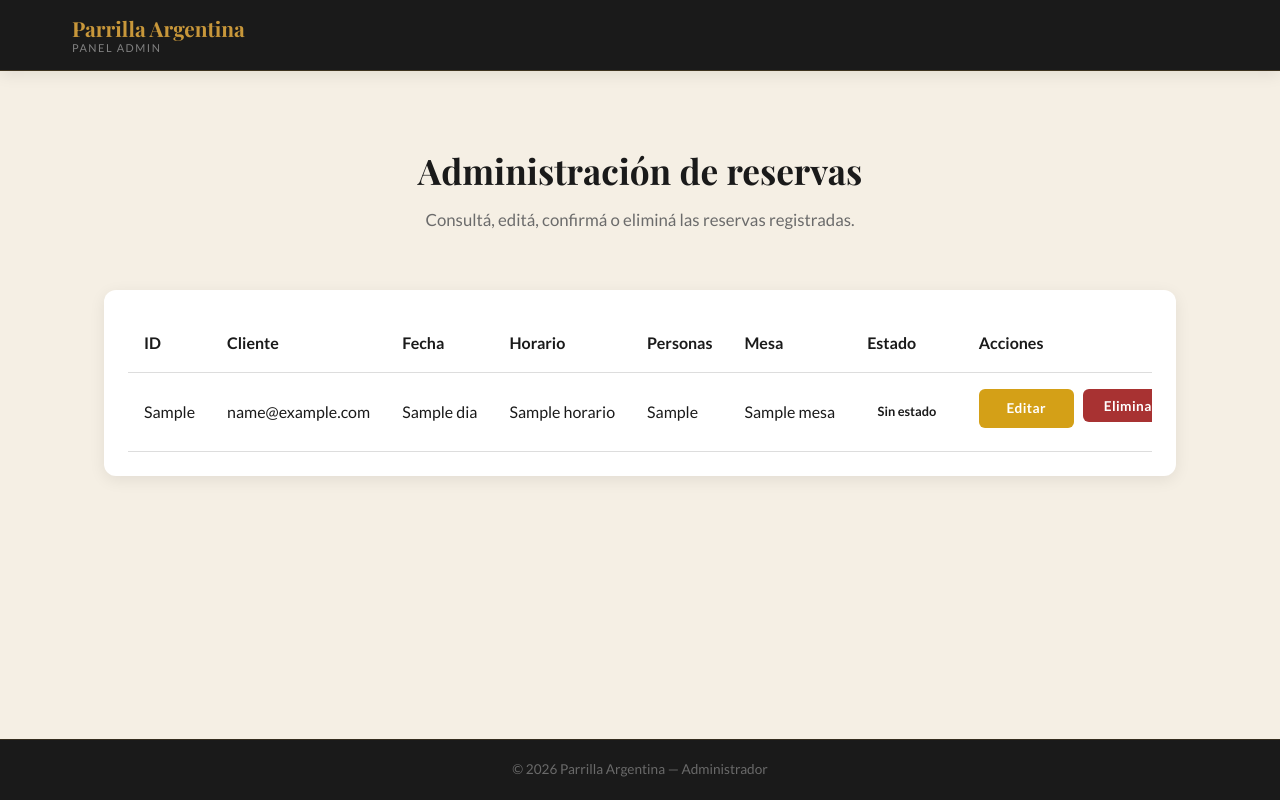
After one commit to IgnacioZamparolo/VEDAAVIFI-TP-FINAL, a Flask app: template frontend/app/templates/reservas_admin.html in a window 1280 px wide. The commit adds this page. Run offline with Flask 3, Linux system fonts and the light colour scheme; the template is opened without the code that fills it: most values are stand-ins (such as "Sample title", 1, 10 or a date in 2020).

Commit message:
feat(reservas): agregar panel de administración de reservas

```diff
--- /dev/null
+++ b/frontend/app/static/css/reservas_admin.css
@@ -0,0 +1,190 @@
+.table-section {
+  width: 100%;
+  padding: 2rem;
+  box-sizing: border-box;
+}
+
+.reservas-card {
+  width: 100%;
+  max-width: 1200px;
+  margin: 0 auto;
+  background-color: #ffffff;
+  border-radius: 12px;
+  padding: 1.5rem;
+  box-shadow: 0 4px 16px rgba(0, 0, 0, 0.08);
+  box-sizing: border-box;
+}
+
+.table-responsive {
+  width: 100%;
+  overflow-x: auto;
+}
+
+.reservas-table {
+  width: 100%;
+  min-width: 1000px;
+  border-collapse: collapse;
+  table-layout: auto;
+}
+
+.reservas-table th,
+.reservas-table td {
+  padding: 1rem;
+  text-align: left;
+  border-bottom: 1px solid #dddddd;
+  vertical-align: middle;
+  white-space: nowrap;
+}
+
+.reservas-table th {
+  font-weight: 700;
+  white-space: nowrap;
+}
+
+.reservas-table tbody tr:hover {
+  background-color: #f7f7f7;
+}
+
+.estado {
+  display: inline-block;
+  padding: 0.35rem 0.65rem;
+  border-radius: 999px;
+  font-size: 0.8rem;
+  font-weight: 700;
+  white-space: nowrap;
+}
+
+.estado--pendiente {
+  background-color: #fff3cd;
+  color: #856404;
+}
+
+.estado--confirmada {
+  background-color: #d4edda;
+  color: #155724;
+}
+
+.estado--cancelada {
+  background-color: #f8d7da;
+  color: #721c24;
+}
+
+.estado--finalizada {
+  background-color: #d1ecf1;
+  color: #0c5460;
+}
+
+.estado--vencida {
+  background-color: #e2e3e5;
+  color: #383d41;
+}
+
+.reservas-actions {
+  min-width: 260px;
+  white-space: nowrap;
+}
+
+.reservas-actions form,
+.reservas-actions .editar-reserva {
+  display: inline-block;
+  margin: 0 0.4rem 0.4rem 0;
+  vertical-align: top;
+}
+
+.reservas-actions .form__btn {
+  width: auto;
+  min-width: 95px;
+  padding: 0.55rem 0.8rem;
+  border: none;
+  border-radius: 6px;
+  font-family: inherit;
+  font-size: 0.85rem;
+  font-weight: 700;
+  cursor: pointer;
+  text-align: center;
+}
+
+.form__btn--confirmar {
+  background-color: #2e7d32;
+  color: #ffffff;
+}
+
+.form__btn--editar {
+  display: block;
+  background-color: #d4a017;
+  color: #ffffff;
+  list-style: none;
+}
+
+.form__btn--submit {
+  background-color: #2e7d32;
+  color: #ffffff;
+}
+
+.form__btn--danger {
+  background-color: #a83232;
+  color: #ffffff;
+}
+
+.reservas-actions .form__btn:hover {
+  opacity: 0.85;
+}
+
+.editar-reserva {
+  margin: 0;
+}
+
+.editar-reserva[open] {
+  background-color: #f8f8f8;
+  border-radius: 8px;
+  padding: 0.6rem;
+}
+
+.editar-reserva__form {
+  margin-top: 0.8rem;
+}
+
+.editar-reserva__form .form__group {
+  margin-bottom: 0.8rem;
+}
+
+.editar-reserva__form .form__label {
+  display: block;
+  margin-bottom: 0.3rem;
+  font-size: 0.8rem;
+  font-weight: 700;
+}
+
+.editar-reserva__form .form__input {
+  width: 100%;
+  padding: 0.55rem;
+  border: 1px solid #cccccc;
+  border-radius: 6px;
+  font-family: inherit;
+  font-size: 0.85rem;
+  box-sizing: border-box;
+}
+
+.editar-reserva__form .form__input:focus {
+  outline: none;
+  border-color: #d4a017;
+}
+
+.reservas-empty {
+  padding: 3rem 1.5rem;
+  text-align: center;
+  background-color: #f8f8f8;
+  border: 1px dashed #cccccc;
+  border-radius: 10px;
+}
+
+.reservas-empty h2 {
+  margin-bottom: 0.6rem;
+  font-family: "Playfair Display", serif;
+  font-size: 1.5rem;
+}
+
+.reservas-empty p {
+  margin: 0;
+  color: #666666;
+}
--- a/frontend/app/templates/base_admin.html
+++ b/frontend/app/templates/base_admin.html
@@ -21,6 +21,7 @@
                 {% if session.get('usuario') %}
                 <li><a href="{{ url_for('auth.dashboard') }}" class="nav__link">Dashboard</a></li>
                 <li><a href="{{ url_for('auth.reportes') }}" class="nav__link">Reportes</a></li>
+                <li><a href="{{ url_for('reservas_admin.listar_reservas') }}" class="nav__link">Reservas</a></li>
                 <li class="nav__user">{{ session['usuario']['nombre'] }}</li>
                 <li>
                     <form action="{{ url_for('auth.logout') }}" method="POST" class="nav__form">
--- /dev/null
+++ b/frontend/app/templates/reservas_admin.html
@@ -0,0 +1,259 @@
+{% extends "base_admin.html" %}
+
+{% block title %}
+  Reservas — Panel Admin
+{% endblock %}
+
+{% block extra_css %}
+  <link
+    rel="stylesheet"
+    href="{{ url_for('static', filename='css/reservas_admin.css') }}"
+  >
+{% endblock %}
+
+{% block content %}
+
+<section class="hero">
+  <div class="hero__content">
+    <h1 class="hero__title">Administración de reservas</h1>
+
+    <p class="hero__subtitle">
+      Consultá, editá, confirmá o eliminá las reservas registradas.
+    </p>
+  </div>
+</section>
+
+<section class="table-section">
+  <div class="reservas-card">
+
+    {% if reservas %}
+
+      <div class="table-responsive">
+        <table class="reservas-table">
+
+          <thead>
+            <tr>
+              <th>ID</th>
+              <th>Cliente</th>
+              <th>Fecha</th>
+              <th>Horario</th>
+              <th>Personas</th>
+              <th>Mesa</th>
+              <th>Estado</th>
+              <th>Acciones</th>
+            </tr>
+          </thead>
+
+          <tbody>
+            {% for reserva in reservas %}
+
+              <tr>
+                <td>{{ reserva.id_reserva }}</td>
+
+                <td>{{ reserva.mail }}</td>
+
+                <td>{{ reserva.dia }}</td>
+
+                <td>{{ reserva.horario }}</td>
+
+                <td>{{ reserva.cant_personas }}</td>
+
+                <td>
+                  {% if reserva.mesa %}
+                    {{ reserva.mesa }}
+                  {% else %}
+                    Sin asignar
+                  {% endif %}
+                </td>
+
+                <td>
+                  {% if reserva.cancelada %}
+                    <span class="estado estado--cancelada">
+                      Cancelada
+                    </span>
+
+                  {% elif reserva.finalizada %}
+                    <span class="estado estado--finalizada">
+                      Finalizada
+                    </span>
+
+                  {% elif reserva.vencida %}
+                    <span class="estado estado--vencida">
+                      Vencida
+                    </span>
+
+                  {% elif reserva.confirmada %}
+                    <span class="estado estado--confirmada">
+                      Confirmada
+                    </span>
+
+                  {% elif reserva.pendiente %}
+                    <span class="estado estado--pendiente">
+                      Pendiente
+                    </span>
+
+                  {% else %}
+                    <span class="estado">
+                      Sin estado
+                    </span>
+                  {% endif %}
+                </td>
+
+                <td class="reservas-actions">
+
+                  {% if reserva.pendiente %}
+                    <form
+                      action="{{ url_for(
+                        'reservas_admin.confirmar_reserva',
+                        id_reserva=reserva.id_reserva
+                      ) }}"
+                      method="POST"
+                    >
+                      <button
+                        type="submit"
+                        class="form__btn form__btn--confirmar"
+                      >
+                        Confirmar
+                      </button>
+                    </form>
+                  {% endif %}
+
+                  <details class="editar-reserva">
+                    <summary class="form__btn form__btn--editar">
+                      Editar
+                    </summary>
+
+                    <form
+                      action="{{ url_for(
+                        'reservas_admin.editar_reserva',
+                        id_reserva=reserva.id_reserva
+                      ) }}"
+                      method="POST"
+                      class="editar-reserva__form"
+                    >
+
+                      <div class="form__group">
+                        <label
+                          class="form__label"
+                          for="cant_personas_{{ reserva.id_reserva }}"
+                        >
+                          Cantidad de personas
+                        </label>
+
+                        <input
+                          class="form__input"
+                          type="number"
+                          id="cant_personas_{{ reserva.id_reserva }}"
+                          name="cant_personas"
+                          value="{{ reserva.cant_personas }}"
+                          min="1"
+                          max="10"
+                          required
+                        >
+                      </div>
+
+                      <div class="form__group">
+                        <label
+                          class="form__label"
+                          for="dia_{{ reserva.id_reserva }}"
+                        >
+                          Fecha
+                        </label>
+
+                        <input
+                          class="form__input"
+                          type="date"
+                          id="dia_{{ reserva.id_reserva }}"
+                          name="dia"
+                          value="{{ reserva.dia }}"
+                          required
+                        >
+                      </div>
+
+                      <div class="form__group">
+                        <label
+                          class="form__label"
+                          for="horario_{{ reserva.id_reserva }}"
+                        >
+                          Horario
+                        </label>
+
+                        <input
+                          class="form__input"
+                          type="time"
+                          id="horario_{{ reserva.id_reserva }}"
+                          name="horario"
+                          value="{{ reserva.horario[:5] }}"
+                          required
+                        >
+                      </div>
+
+                      <div class="form__group">
+                        <label
+                          class="form__label"
+                          for="mesa_{{ reserva.id_reserva }}"
+                        >
+                          Mesa
+                        </label>
+
+                        <input
+                          class="form__input"
+                          type="number"
+                          id="mesa_{{ reserva.id_reserva }}"
+                          name="mesa"
+                          value="{{ reserva.mesa if reserva.mesa else '' }}"
+                          min="1"
+                          placeholder="Sin asignar"
+                        >
+                      </div>
+
+                      <button
+                        type="submit"
+                        class="form__btn form__btn--submit"
+                      >
+                        Guardar cambios
+                      </button>
+
+                    </form>
+                  </details>
+
+                  <form
+                    action="{{ url_for(
+                      'reservas_admin.eliminar_reserva',
+                      id_reserva=reserva.id_reserva
+                    ) }}"
+                    method="POST"
+                  >
+                    <button
+                      type="submit"
+                      class="form__btn form__btn--danger"
+                    >
+                      Eliminar
+                    </button>
+                  </form>
+
+                </td>
+              </tr>
+
+            {% endfor %}
+          </tbody>
+
+        </table>
+      </div>
+
+    {% else %}
+
+      <div class="reservas-empty">
+        <h2>No hay reservas registradas</h2>
+
+        <p>
+          Cuando se creen nuevas reservas, aparecerán en esta sección.
+        </p>
+      </div>
+
+    {% endif %}
+
+  </div>
+</section>
+
+{% endblock %}
--- a/frontend/run.py
+++ b/frontend/run.py
@@ -4,6 +4,7 @@ from flask import Flask, render_template
 from app.routes import frontend_bp
 from app.parrilla_argentina_admin.routes.auth import auth_bp
 from app.parrilla_argentina_admin.routes.productos import productos_bp
+from app.parrilla_argentina_admin.routes.reservas import reservas_bp
 
 logging.basicConfig(level=logging.DEBUG, format='%(levelname)s - %(name)s - %(message)s')
 
@@ -18,6 +19,7 @@ app.secret_key = os.getenv('SECRET_KEY', 'change-me-please-frontend')
 app.register_blueprint(frontend_bp)
 app.register_blueprint(auth_bp, url_prefix='/admin')
 app.register_blueprint(productos_bp, url_prefix='/admin')
+app.register_blueprint(reservas_bp, url_prefix="/admin")
 
 @app.errorhandler(404)
 def page_not_found(error):
```
Also changed, not shown: frontend/app/parrilla_argentina_admin/routes/reservas.py (added, +101 -0 lines), frontend/app/parrilla_argentina_admin/services/api.py (+61 -0 lines).
